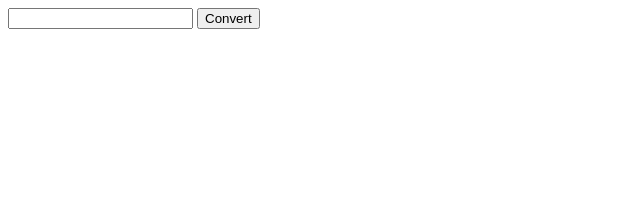
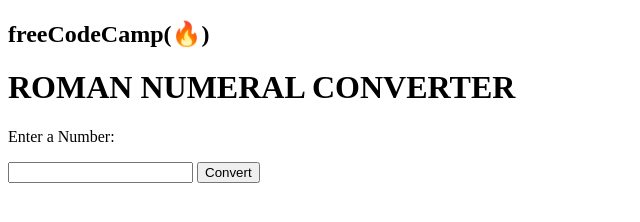
Before and after one commit to Joeweath/FCC-Build-a-roman-numeral-converter, a plain HTML site: page index.html in a window 1280 px wide. Shown: the whole page, without its empty margins (0-640 px from the left). Drawn offline with Linux system fonts and the light colour scheme.

Commit message:
finish HTML

```diff
--- a/index.html
+++ b/index.html
@@ -1,17 +1,31 @@
 <!DOCTYPE html>
 <html lang="en">
+
 <head>
     <meta charset="UTF-8">
     <meta name="viewport" content="width=device-width, initial-scale=1.0">
     <link rel="stylesheet" href="/styles.css">
     <title>Document</title>
 </head>
+
 <body>
-    <input id="number">
-    <button id="convert-btn">Convert</button>
-    <div id="output"></div>
+    <div id="main">
+        <h2>freeCodeCamp(🔥)</h2>
+        <h1>ROMAN NUMERAL CONVERTER</h1>
+
+        <div id="convert-box">
+            <p>Enter a Number:</p>
+            <input id="number">
+            <button id="convert-btn">Convert</button>
+            <div id="output"></div>
+        </div>
+
+    </div>
+
+
 
 
     <script src="./script.js"></script>
 </body>
+
 </html>
```
